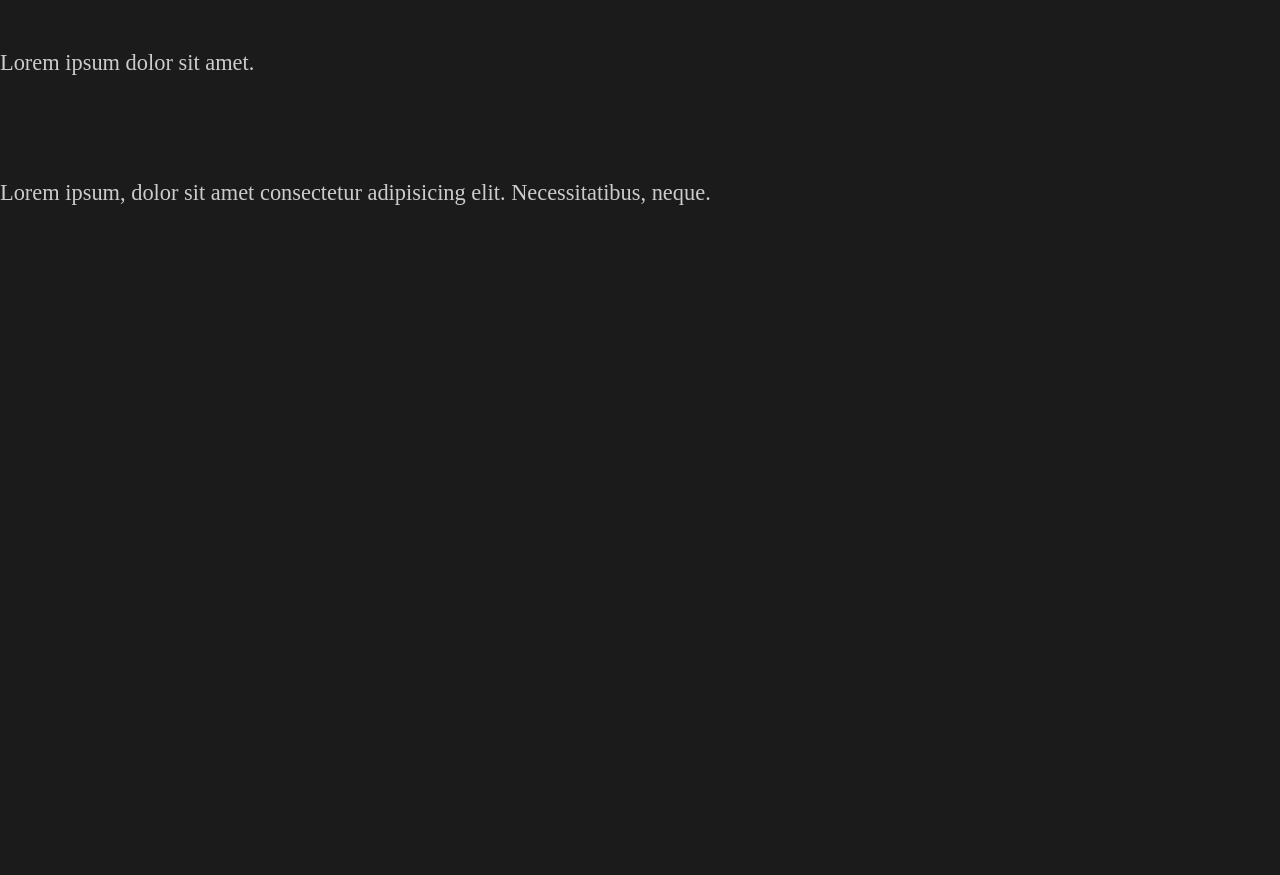
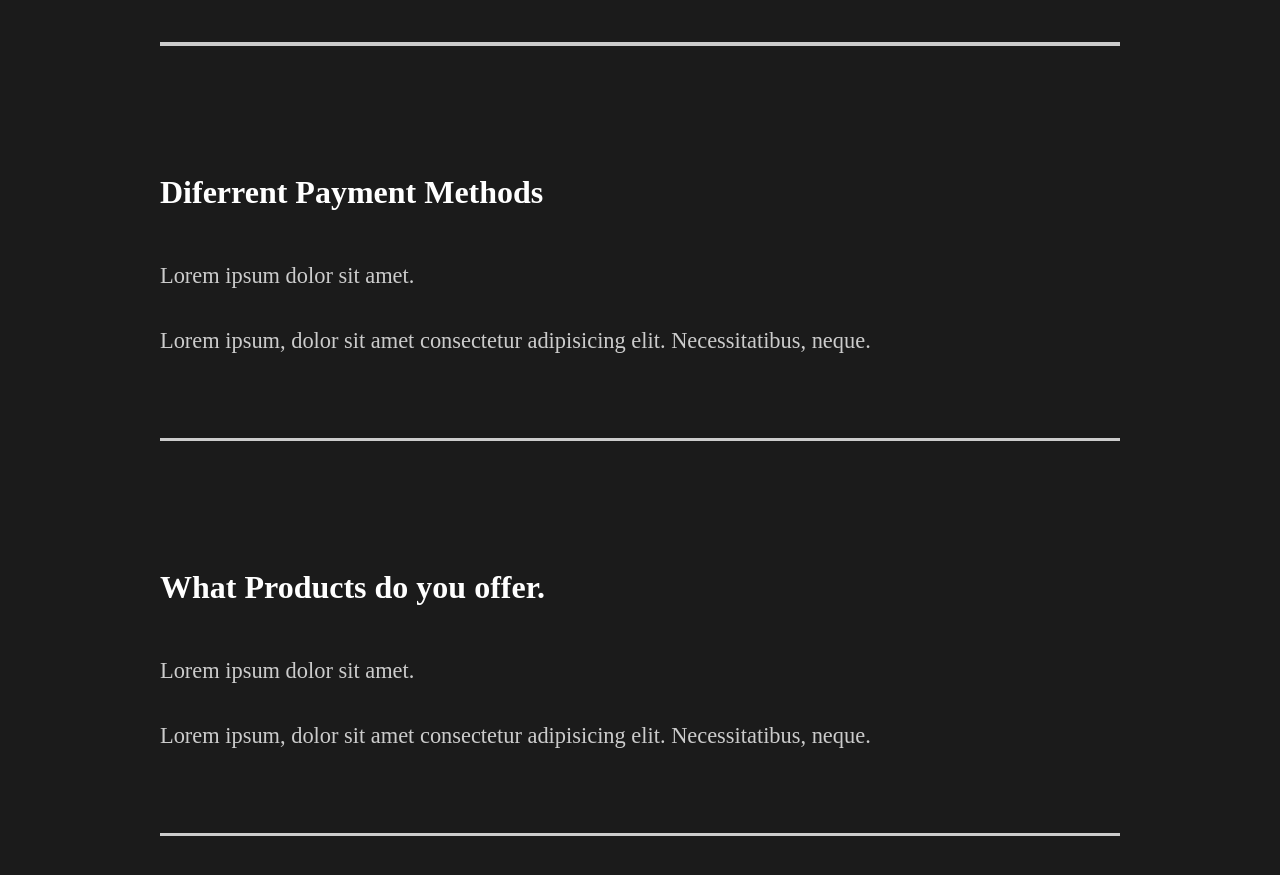
Before and after one commit to rawhite22/capture, a React (Create React App) app: page / in a window 1280 px wide. Shown: the part 2986-3861 px from the top of the page. Before the commit the page ends 3244 px from the top, so only its background shows below. Built offline with nearby package versions, Linux system fonts and the light colour scheme.

Commit message:
7. Faq Styling

```diff
--- a/src/components/FaqSection.js
+++ b/src/components/FaqSection.js
@@ -1,8 +1,10 @@
 import React from 'react';
+import styled from 'styled-components';
+import {About} from '../styles'
 
 const FaqSection = () => {
   return (
-    <div className='faq'>
+    <Faq>
       <h2>
         Any Questions <span>FAQ</span>
       </h2>
@@ -15,6 +17,7 @@ const FaqSection = () => {
             Necessitatibus, neque.
           </p>
         </div>
+        <div className="faq-line"></div>
       </div>
       <div className='question'>
         <h4>Daily Schedule</h4>
@@ -25,6 +28,7 @@ const FaqSection = () => {
             Necessitatibus, neque.
           </p>
         </div>
+        <div className="faq-line"></div>
       </div>
       <div className='question'>
         <h4>Diferrent Payment Methods</h4>
@@ -35,6 +39,7 @@ const FaqSection = () => {
             Necessitatibus, neque.
           </p>
         </div>
+        <div className="faq-line"></div>
       </div>
       <div className='question'>
         <h4>What Products do you offer.</h4>
@@ -45,9 +50,37 @@ const FaqSection = () => {
             Necessitatibus, neque.
           </p>
         </div>
+        <div className="faq-line"></div>
       </div>
-    </div>
+    </Faq>
   );
 };
 
+const Faq = styled(About)`
+  display: block;
+  span {
+    display:block;
+  }
+  h2 {
+    font-weight:lighter;
+    padding-bottom: 2rem
+  }
+  .faq-line {
+    background:#cccccc;
+    height:0.2rem;
+    margin: 2rem 0rem;
+    width:100%;
+  }
+  .question {
+    padding: 3rem 0rem;
+    cursor: pointer;
+  }
+  .answer {
+    padding: 2rem 0rem;
+    p {
+      padding: 1rem 0rem
+    }
+  }
+`;
+
 export default FaqSection;
--- a/src/components/GlobalStyle.js
+++ b/src/components/GlobalStyle.js
@@ -32,6 +32,7 @@ button{
     }
     h4{
         font-weight: bold;
+        font-size:2rem;
 
     }
     a{
```
